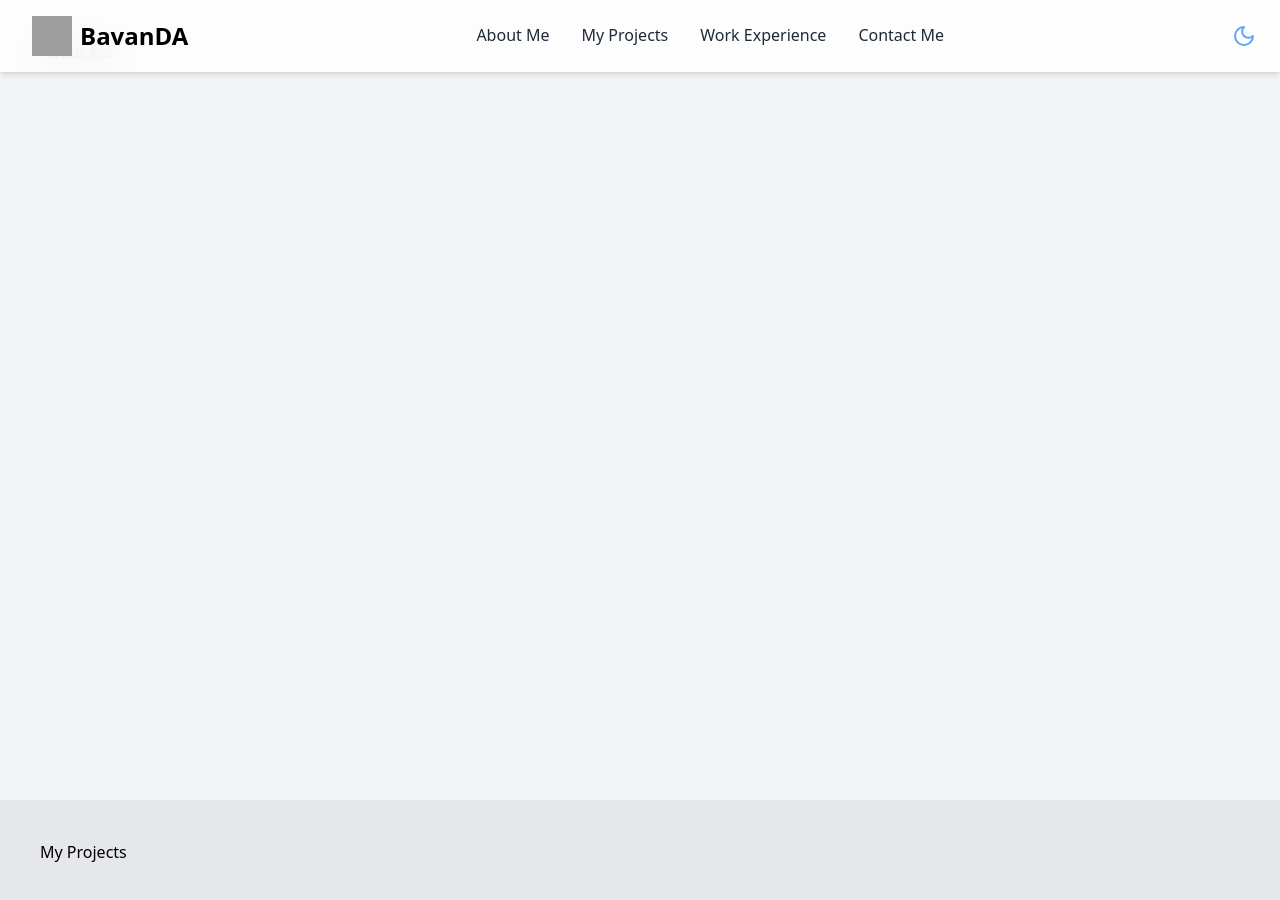
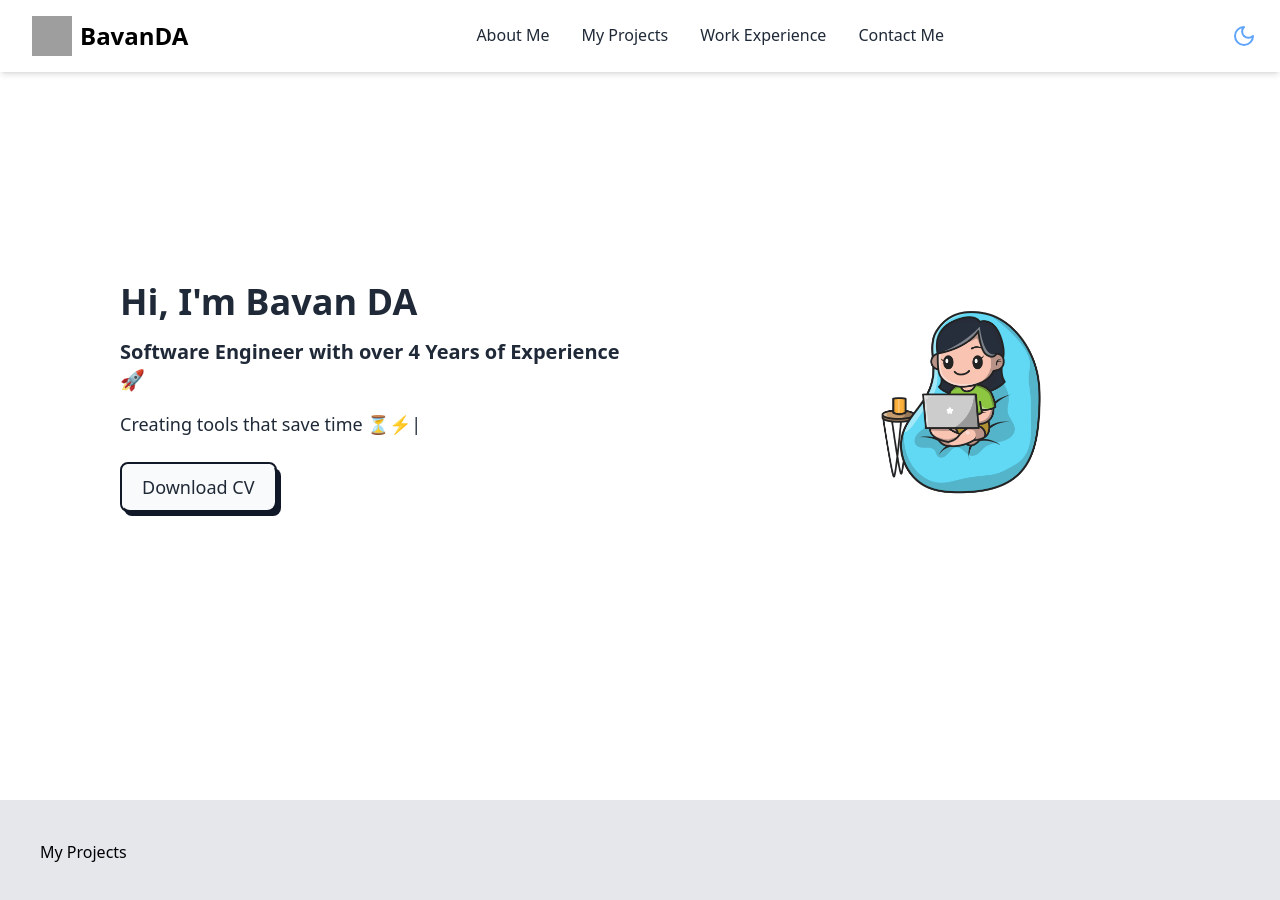
Before and after one commit to bavanDA/MyPortfolio, a React (Vite) app: page / in a window 1280 px wide. Shown: the top 900 px of the page. Built offline with nearby package versions, Linux system fonts and the light colour scheme; grey boxes are pictures that could not be loaded.

Commit message:
feat(about-me): add about me text and download resume btn and girl image

```diff
--- a/package.json
+++ b/package.json
@@ -20,6 +20,7 @@
     "@eslint/js": "^9.21.0",
     "@types/react": "^19.0.10",
     "@types/react-dom": "^19.0.4",
+    "@types/react-scroll": "^1.8.10",
     "@vitejs/plugin-react": "^4.3.4",
     "autoprefixer": "^10.4.20",
     "eslint": "^9.21.0",
--- a/src/App.tsx
+++ b/src/App.tsx
@@ -1,14 +1,23 @@
 import React from "react";
-import Navbar from "./components/navbar";
+import Navbar from "@/components/navbar";
+import AboutMe from "./pages/about-me";
 
 const App: React.FC = () => {
   return (
     <>
       <Navbar />
-      <section id="about-me" className="h-screen bg-gray-100 p-10">About Me</section>
-      <section id="my-projects" className="h-screen bg-gray-200 p-10">My Projects</section>
-      <section id="work-experience" className="h-screen bg-gray-300 p-10">Work Experience</section>
-      <section id="contact-me" className="h-screen bg-gray-400 p-10">Contact Me</section>
+      <section id="about-me" className="">
+        <AboutMe />
+      </section>
+      <section id="my-projects" className="h-screen bg-gray-200 p-10">
+        My Projects
+      </section>
+      <section id="work-experience" className="h-screen bg-gray-300 p-10">
+        Work Experience
+      </section>
+      <section id="contact-me" className="h-screen bg-gray-400 p-10">
+        Contact Me
+      </section>
     </>
   );
 };
--- a/src/components/navbar.tsx
+++ b/src/components/navbar.tsx
@@ -64,7 +64,7 @@ const Navbar: React.FC = () => {
 
           {/* Mobile Menu Button */}
           <button className="md:hidden" onClick={() => setIsOpen(!isOpen)}>
-            {isOpen ? <X size={28} /> : <Menu size={28} />}
+            {isOpen ? <X size={28} className="text-dark-icon" /> : <Menu size={28}className="text-dark-icon" />}
           </button>
         </div>
       </div>
--- a/src/index.css
+++ b/src/index.css
@@ -1,3 +1,7 @@
 @tailwind base;
 @tailwind components;
 @tailwind utilities;
+
+.text-glow {
+  text-shadow: 0 0 3px #1e2a47, 0 0 5px #1e2a47, 0 0 7px #1e2a47, 0 0 10px #1e2a47, 0 0 15px #1e2a47;
+}
--- /dev/null
+++ b/src/pages/about-me.tsx
@@ -0,0 +1,99 @@
+import React, { useState, useEffect } from "react";
+import girlAvatar from "@/assets/girl-avatar.png";
+
+const AboutMe: React.FC = () => {
+  const [displayedText, setDisplayedText] = useState("creating tools");
+  const [currentTextIndex, setCurrentTextIndex] = useState(0);
+  const [isReplacing, setIsReplacing] = useState(false);
+  const staticText = "Creating tools that ";
+  const textParts = [
+    "make things easier 💻✨",
+    "save time ⏳⚡",
+    "improve workflows 🛠️⚙️",
+  ];
+
+  // Typing effect function
+  useEffect(() => {
+    const typingInterval = setInterval(() => {
+      const currentText = textParts[currentTextIndex];
+      if (displayedText.length < staticText.length + currentText.length) {
+        setDisplayedText(
+          (prev) => prev + currentText[displayedText.length - staticText.length]
+        );
+      } else if (
+        displayedText.length === staticText.length + currentText.length &&
+        !isReplacing
+      ) {
+        setIsReplacing(true); // Start replacing
+        setTimeout(() => {
+          setDisplayedText(staticText);
+          setIsReplacing(false);
+          setCurrentTextIndex(
+            (prevIndex) => (prevIndex + 1) % textParts.length
+          ); // Move to next part
+        }, 1500); // Pause before replacing
+      }
+    }, 100); // Speed of typing effect
+
+    return () => clearInterval(typingInterval);
+  }, [displayedText, currentTextIndex, isReplacing]);
+
+  return (
+    <section
+      id="about-me"
+      className="min-h-screen flex items-center justify-center py-12 dark:bg-gray-900 transition-colors"
+    >
+      <div className="container mx-auto flex flex-col-reverse md:flex-row items-center space-y-8 md:space-y-0">
+        {/* Left Side: Text Content */}
+        <div className="md:w-1/2 text-center pr-10 pl-10 md:text-left md:ml-20 text-gray-800 dark:text-gray-200 ">
+          <h1 className="text-4xl font-bold mb-4 dark:text-glow">
+            Hi, I'm Bavan DA
+          </h1>
+          <h2 className="text-xl font-semibold mb-4 dark:text-glow">
+            Software Engineer with over 4 Years of Experience{" "}
+            <span className="animate-pulse">🚀</span>
+          </h2>
+          <h1 className="text-lg font-medium mb-6 dark:text-glow">
+            {displayedText}
+            <span className="animate-blinkCaret">|</span> {/* Blinking caret */}
+          </h1>
+
+          {/* <a
+            href="/path/to/your/resume.pdf" // Update this path to your resume file
+            download
+            className="inline-block mt-4 px-8 py-3 bg-gradient-to-r from-blue-500 to-indigo-600 text-white text-lg font-semibold rounded-lg shadow-lg hover:from-blue-600 hover:to-indigo-700 transform transition duration-300 ease-in-out hover:scale-105 hover:shadow-xl focus:outline-none focus:ring-2 focus:ring-blue-400 focus:ring-opacity-50"
+          >
+            Download Resume
+          </a> */}
+
+          <a
+            href="/Resume.pdf"
+            download
+            className="relative inline-block text-lg group"
+          >
+            <span className="relative z-10 block px-5 py-3 overflow-hidden font-medium leading-tight  text-gray-800 transition-colors duration-300 ease-out border-2 border-gray-900 rounded-lg group-hover:text-white">
+              <span className="absolute inset-0 w-full h-full px-5 py-3 rounded-lg bg-gray-50"></span>
+              <span className="absolute left-0 w-48 h-48 -ml-2 transition-all duration-300 origin-top-right -rotate-90 -translate-x-full translate-y-12 dark:bg-gray-600 bg-gray-900 group-hover:-rotate-180 ease"></span>
+              <span className="relative">Download CV</span>
+            </span>
+            <span
+              className="absolute bottom-0 right-0 w-full h-12 -mb-1 -mr-1 transition-all duration-200 ease-linear dark:bg-gray-600 bg-gray-900 rounded-lg group-hover:mb-0 group-hover:mr-0"
+              data-rounded="rounded-lg"
+            ></span>
+          </a>
+        </div>
+
+        {/* Right Side: Image */}
+        <div className="md:w-1/2 flex justify-center md:pr-10">
+          <img
+            src={girlAvatar}
+            alt="Girl coding"
+            className="w-64 h-64 object-cover transition-all"
+          />
+        </div>
+      </div>
+    </section>
+  );
+};
+
+export default AboutMe;
--- /dev/null
+++ b/src/types/image.d.ts
@@ -0,0 +1,4 @@
+declare module "*.png" {
+  const content: string;
+  export default content;
+}
--- a/tailwind.config.js
+++ b/tailwind.config.js
@@ -2,7 +2,25 @@ module.exports = {
   darkMode: "class",
   content: ["./src/**/*.{js,ts,jsx,tsx}"],
   theme: {
-    extend: {},
+    extend: {
+      colors: {
+        "dark-icon": "#1E90FF",
+      },
+      animation: {
+        typing: "typing 3.5s steps(30) 1s forwards", // Define the typing animation
+        blinkCaret: "blinkCaret 0.75s step-end infinite", // Define caret blink
+      },
+      keyframes: {
+        typing: {
+          "0%": { width: "0" },
+          "100%": { width: "100%" },
+        },
+        blinkCaret: {
+          "50%": { borderColor: "transparent" },
+          "100%": { borderColor: "#000" },
+        },
+      },
+    },
   },
   plugins: [],
 };
```
Also changed, not shown: tsconfig.app.json (added, +16 -0 lines), src/assets/girl-avatar.png (added), tsconfig.json (renamed from ts.config.json), 1 other file (tests, documents, lock files or other folders).
